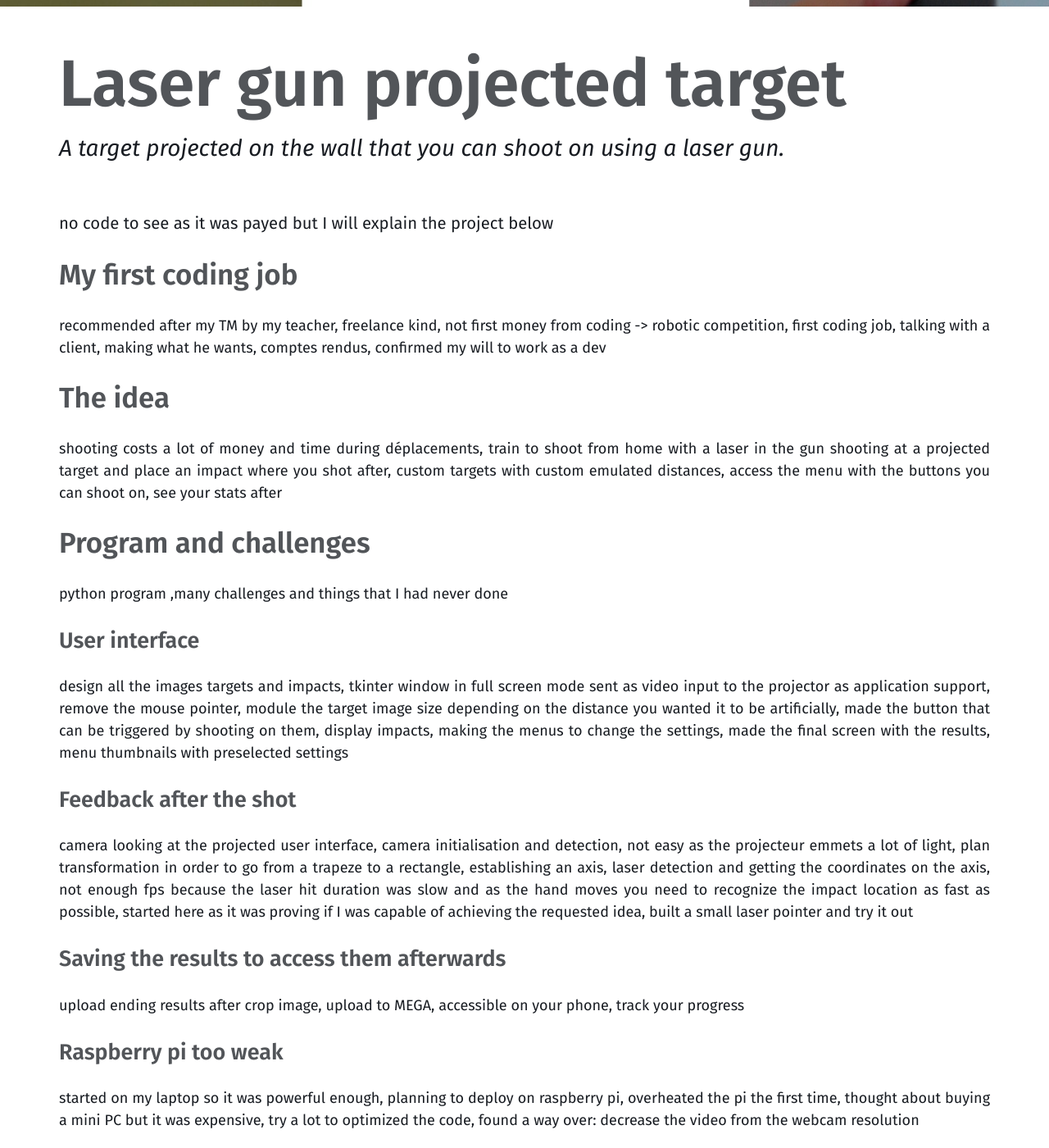
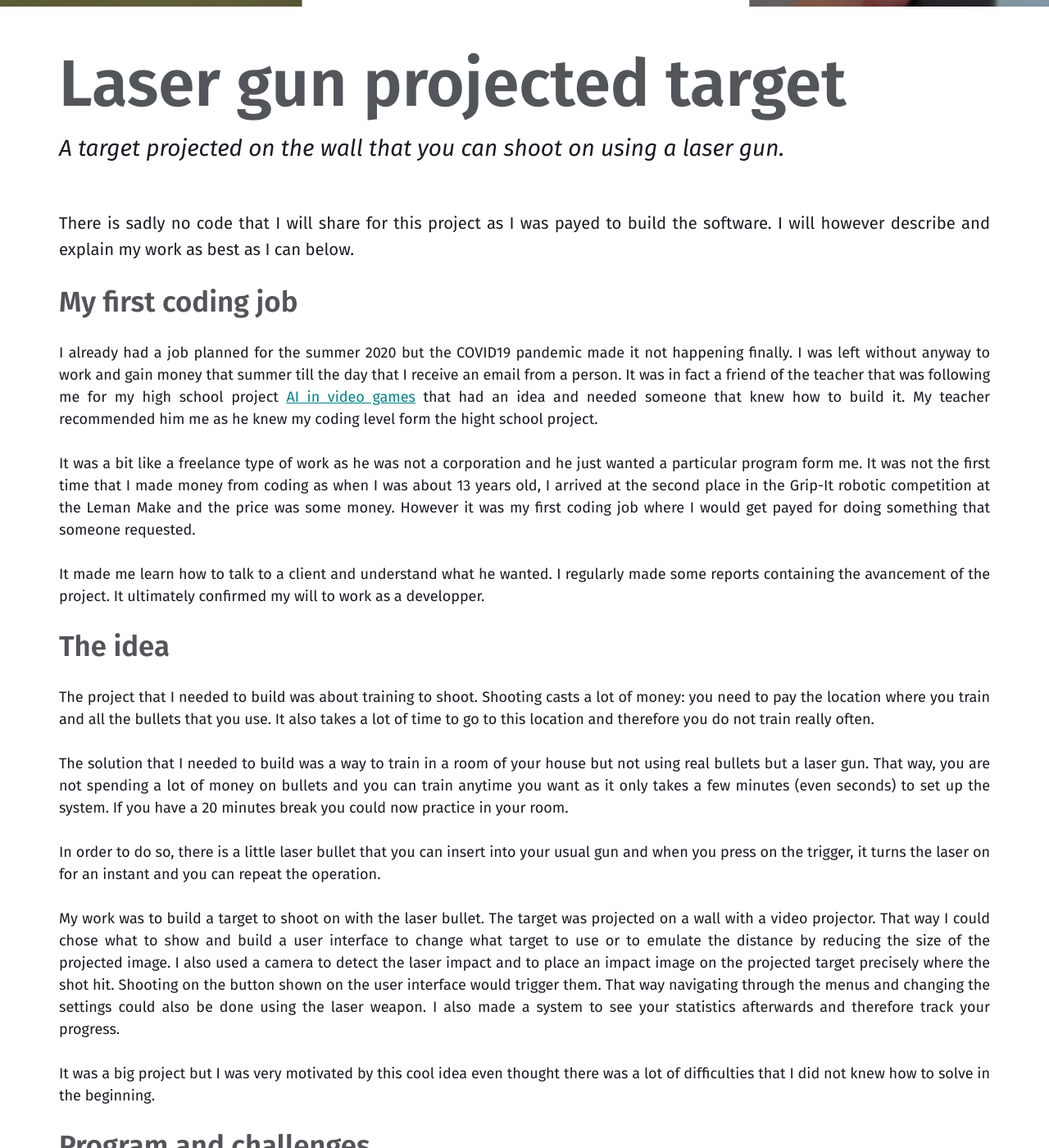
Before and after one commit to gruvw/portfolio, a Jekyll site: the page built from future_posts/2020-09-01-laser-gun-projected-target.md, in a window 1280 px wide and 1400 px high, scrolled down 382 px. Shown: the whole window at 82% size. Built offline with Jekyll 4.4.1, drawn with Linux system fonts in a browser that asks for light colours.

Commit message:
writing the idea

```diff
--- a/future_posts/2020-09-01-laser-gun-projected-target.md
+++ b/future_posts/2020-09-01-laser-gun-projected-target.md
@@ -7,15 +7,45 @@ tags:
   - Python
 ---
 
-no code to see as it was payed but I will explain the project below
+There is sadly no code that I will share for this project as I was payed to build the software.
+I will however describe and explain my work as best as I can below.
 
 ## My first coding job
 
-recommended after my TM by my teacher, freelance kind, not first money from coding -> robotic competition, first coding job, talking with a client, making what he wants, comptes rendus, confirmed my will to work as a dev
+I already had a job planned for the summer 2020 but the COVID19 pandemic made it not happening finally.
+I was left without anyway to work and gain money that summer till the day that I receive an email from a person.
+It was in fact a friend of the teacher that was following me for my high school project [AI in video games](/2019/10/25/artificial-intelligence-in-video-games.html){:target="_blank"} that had an idea and needed someone that knew how to build it.
+My teacher recommended him me as he knew my coding level form the hight school project.
+
+It was a bit like a freelance type of work as he was not a corporation and he just wanted a particular program form me.
+It was not the first time that I made money from coding as when I was about 13 years old, I arrived at the second place in the Grip-It robotic competition at the Leman Make and the price was some money.
+However it was my first coding job where I would get payed for doing something that someone requested.
+
+It made me learn how to talk to a client and understand what he wanted.
+I regularly made some reports containing the avancement of the project.
+It ultimately confirmed my will to work as a developper.
 
 ## The idea
 
-shooting costs a lot of money and time during déplacements, train to shoot from home with a laser in the gun shooting at a projected target and place an impact where you shot after, custom targets with custom emulated distances, access the menu with the buttons you can shoot on, see your stats after
+The project that I needed to build was about training to shoot.
+Shooting casts a lot of money: you need to pay the location where you train and all the bullets that you use.
+It also takes a lot of time to go to this location and therefore you do not train really often.
+
+The solution that I needed to build was a way to train in a room of your house but not using real bullets but a laser gun.
+That way, you are not spending a lot of money on bullets and you can train anytime you want as it only takes a few minutes (even seconds) to set up the system.
+If you have a 20 minutes break you could now practice in your room.
+
+In order to do so, there is a little laser bullet that you can insert into your usual gun and when you press on the trigger, it turns the laser on for an instant and you can repeat the operation.
+
+My work was to build a target to shoot on with the laser bullet.
+The target was projected on a wall with a video projector.
+That way I could chose what to show and build a user interface to change what target to use or to emulate the distance by reducing the size of the projected image.
+I also used a camera to detect the laser impact and to place an impact image on the projected target precisely where the shot hit.
+Shooting on the button shown on the user interface would trigger them.
+That way navigating through the menus and changing the settings could also be done using the laser weapon.
+I also made a system to see your statistics afterwards and therefore track your progress.
+
+It was a big project but I was very motivated by this cool idea even thought there was a lot of difficulties that I did not knew how to solve in the beginning.
 
 ## Program and challenges
 
```
